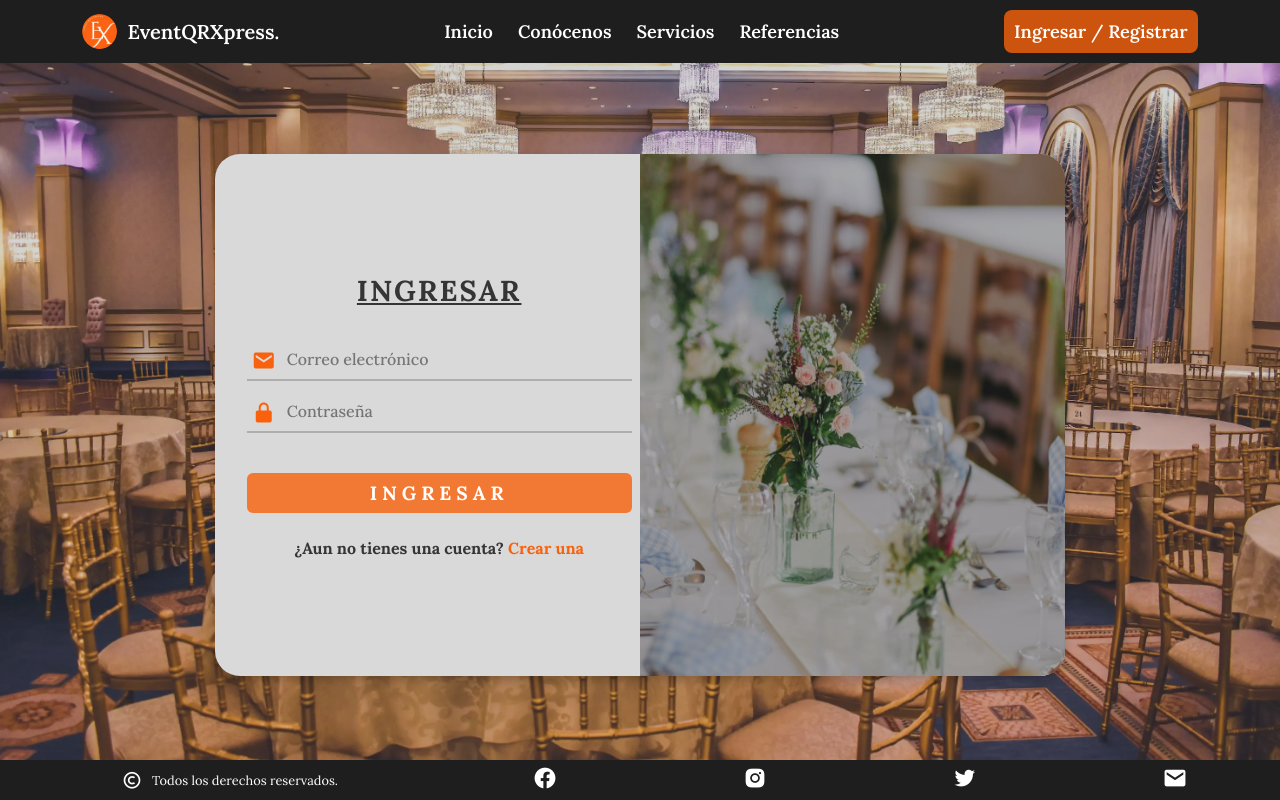
After one commit to Samir-mtz/EventQRExpress, a Flask app: template EventQRExpress code/src/templates/formularioLoginRegister.html in a window 1280 px wide. The commit adds this page. Run offline with Flask 2, Linux system fonts and the light colour scheme; the template is opened without the code that fills it, so the values that code supplies are empty; some libraries are stand-ins or nearby versions.

Commit message:
Pagina 'Formulario Login/Register' faltan validaciones de formularios

```diff
--- /dev/null
+++ b/EventQRExpress code/src/static/css/formularioLoginRegister.css
@@ -0,0 +1,259 @@
+/***********************************************************************************************************************************
+                                                      Cuerpo de la pagina
+***********************************************************************************************************************************/
+body {
+  height: 100vh;
+  width: 100%;
+  background: var(--second-bg-color);
+}
+
+/***********************************************************************************************************************************
+                                                                Seccion FORMULARIO
+***********************************************************************************************************************************/
+
+/* Contenedor de formularios */
+.formularios {
+  position: relative;
+  display: flex;
+  flex-direction: column;
+  align-items: center;
+  justify-content: space-evenly;
+  min-height: calc(100vh - 40px);
+  width: 100%;
+  overflow: hidden;
+}
+
+/* Imagen de fondo de la sección */
+.formularios .imagen-fondo {
+  position: absolute;
+  width: 100%;
+  height: 100%;
+  object-fit: cover;
+  z-index: -1;
+  opacity: 0.8;
+}
+
+/* Contenedor de los formularios */
+.contenedor_formualrios {
+  position: relative;
+  max-width: 850px;
+  width: 95%;
+  background: var(--login-register-bg-color);
+  padding: 20px 15px;
+  box-shadow: 0 5px 10px rgba(0, 0, 0, 0.2);
+  perspective: 2700px;
+  margin-top: 70px;
+  border-radius: 25px;
+}
+
+/* Contenedor de la imagen */
+.contenedor_formualrios .cover {
+  position: absolute;
+  top: 0;
+  left: 50%;
+  height: 100%;
+  width: 50%;
+  z-index: 98;
+  transition: all 1s ease;
+  transform-origin: left;
+  transform-style: preserve-3d;
+}
+
+/* Giro estilo libro */
+.contenedor_formualrios #flip:checked ~ .cover {
+  transform: rotateY(-180deg);
+}
+
+/* Posicionamiento de la imagen del formulario */
+.contenedor_formualrios .cover .front,
+.contenedor_formualrios .cover .back {
+  position: absolute;
+  top: 0;
+  left: 0;
+  height: 100%;
+  width: 100%;
+}
+
+/* Visivilidad de la imagen del formulario */
+.cover .back {
+  backface-visibility: hidden;
+}
+
+/* Fondo opaco de la imagen del formulario */
+.contenedor_formualrios .cover::before,
+.contenedor_formualrios .cover::after {
+  content: "";
+  position: absolute;
+  height: 100%;
+  width: 100%;
+  background: var(--bg-color-hover);
+  opacity: 0.2;
+  z-index: 12;
+  border-radius: 0 25px 25px 0;
+}
+
+/* Opacidad de la imagen del formulario */
+.contenedor_formualrios .cover::after {
+  opacity: 0.3;
+  backface-visibility: hidden;
+}
+
+/* Estilo de la imagen del formulario */
+.contenedor_formualrios .cover img {
+  position: absolute;
+  height: 100%;
+  width: 100%;
+  object-fit: cover;
+  z-index: 10;
+  border-radius: 0 25px 25px 0;
+}
+
+/* COntenedor de ambos formularios */
+.contenedor_formualrios .form-content {
+  display: flex;
+  justify-content: space-evenly;
+  align-items: center;
+  height: 100%;
+}
+
+/* Contenedor de la etiqueta formulario */
+.form-content .login-form,
+.form-content .signup-form {
+  width: calc(100% / 2 - 25px);
+}
+
+/* Titulo del formulario */
+.forms .form-content .title {
+  font-size: 1.8rem;
+  font-weight: 900;
+  color: var(--text-color-form);
+  text-transform: uppercase;
+  text-align: center;
+  letter-spacing: 2px;
+  text-decoration: underline;
+  padding: 20px 0;
+}
+
+/* Contenedor de cada campo del formulario */
+.forms .form-content .input-box {
+  display: flex;
+  flex-direction: column;
+  align-items: flex-start;
+  justify-content: center;
+  min-height: 40px;
+  width: 100%;
+  margin: 10px 0;
+  position: relative;
+}
+
+/* Input de cada campo del formulario */
+.form-content .input-box .contenido_campo {
+  height: 100%;
+  width: 100%;
+  border: none;
+  padding: 10px 0;
+  font-size: 1rem;
+  font-weight: 500;
+  border-bottom: 2px solid rgba(0, 0, 0, 0.2);
+  transition: all 0.3s ease;
+  background: none;
+}
+
+/* Icono del campo */
+.form-content .input-box .contenido_campo i {
+  position: absolute;
+  color: var(--main-color);
+  font-size: 1.5rem;
+  padding-left: 5px;
+}
+
+/* Input de cada campo del formulario */
+.form-content .input-box .contenido_campo input {
+  height: 100%;
+  width: 100%;
+  outline: none;
+  border: none;
+  padding: 0 15px 0 40px;
+  font-size: 16px;
+  font-weight: 500;
+  transition: all 0.3s ease;
+  background: none;
+}
+
+/* Contenedor de los botones */
+.contenedor_botones {
+    padding: 20px 0;
+}
+
+/* Boton del formulario */
+.forms .form-content .btn-form {
+  color: var(--text-color);
+  background: var(--bg-color-button);
+  border: none;
+  border-radius: 6px;
+  cursor: pointer;
+  font-size: 1.2rem;
+  font-weight: 700;
+  letter-spacing: 5px;
+  text-transform: uppercase;
+  transition: all 0.4s ease;
+  display: flex;
+  justify-content: center;
+  align-items: center;
+}
+
+/* Animacion al pasar el cursor por encima */
+.forms .form-content .btn-form:hover {
+  background: var(--main-color);
+}
+
+/* Texto de Crear una/Ingresar */
+.forms .form-content label {
+  color: var(--main-color);
+  cursor: pointer;
+}
+
+/* Animacion al pasar el cursor por encima */
+.forms .form-content label:hover {
+  text-decoration: underline;
+}
+
+/* Texto de la pregunta de los formularios */
+.forms .form-content .login-text,
+.forms .form-content .sign-up-text {
+  text-align: center;
+  margin-top: 25px;
+  font-size: 1rem;
+  font-weight: 700;
+  color: red;
+  color: var(--text-color-form);
+}
+
+/* Checkbox para la animacion de la imagen */
+.contenedor_formualrios #flip {
+  display: none;
+}
+
+/* Acciones responsive */
+@media (max-width: 768px) {
+  /* Se oculta la imagen del formulario */
+  .contenedor_formualrios .cover {
+    display: none;
+  }
+  /* Los campos del formulario pasa a ser el conntenido total */
+  .form-content .login-form,
+  .form-content .signup-form {
+    width: 100%;
+  }
+  /* Fomato libro oculto */
+  .form-content .signup-form {
+    display: none;
+  }
+  /* Acciones para el intercambio de formularios */
+  .contenedor_formualrios #flip:checked ~ .forms .signup-form {
+    display: block;
+  }
+  .contenedor_formualrios #flip:checked ~ .forms .login-form {
+    display: none;
+  }
+}
--- a/EventQRExpress code/src/static/css/general.css
+++ b/EventQRExpress code/src/static/css/general.css
@@ -14,6 +14,7 @@
   --bg-color-hover: #2e2d2de4;
   --third-bg-color: #d1d1d1;
   --fourth-bg-color: #b5b5b5;
+  --login-register-bg-color: #d9d9d9;
   --text-color: #ffffff;
   --text-color-form: #353535;
   --second-text-color: #00a3ff;
--- /dev/null
+++ b/EventQRExpress code/src/static/js/formularioLoginRegistar.js
@@ -0,0 +1,27 @@
+// Función para cambiar el título al hacer clic en las pestañas de Ingresar o Registrar
+function cambiarTituloFormulario(tipo) {
+  if (tipo === "Ingresar") {
+    document.title = "EventQRXpress | Ingresar";
+  } else if (tipo === "Registrar") {
+    document.title = "EventQRXpress | Registrar";
+  } else {
+    document.title = "EventQRXpress";
+  }
+}
+
+// Función para agregar eventos de clic a los enlaces "Ingresa" y "Crear una"
+function agregarEventosClic() {
+  document.getElementById("enlaceIngresar").addEventListener("click", function () {
+    cambiarTituloFormulario("Ingresar");
+  });
+
+  document.getElementById("enlaceRegistrar").addEventListener("click", function () {
+    cambiarTituloFormulario("Registrar");
+  });
+}
+
+// Restaurar el título por defecto al cargar la página
+document.addEventListener("DOMContentLoaded", function () {
+  cambiarTituloFormulario("Ingresar");
+  agregarEventosClic();
+});
--- /dev/null
+++ b/EventQRExpress code/src/templates/formularioLoginRegister.html
@@ -0,0 +1,185 @@
+<!DOCTYPE html>
+<!-- Coding By CodingNepal - www.codingnepalweb.com -->
+<html lang="en">
+
+<head>
+  <!-- Metadatos -->
+  <meta charset="UTF-8">
+  <meta name="viewport" content="width=device-width, initial-scale=1.0">
+  <!-- Favicon -->
+  <link rel="icon" type="image/png" href="../static/img/logo.png">
+  <!-- Titulo de la pagina en la pestaña -->
+  <title>EventQRXpress </title>
+  <!-- Estilos CSS -->
+  <link rel="stylesheet" href="../static/css/general.css">
+  <link rel="stylesheet" href="../static/css/headerGeneral.css">
+  <link rel="stylesheet" href="../static/css/formularioLoginRegister.css">
+  <link rel="stylesheet" href="../static/css/footerGeneral.css">
+  <!-- Box-Icons -->
+  <link href='https://unpkg.com/boxicons@2.1.4/css/boxicons.min.css' rel='stylesheet'>
+  <!-- Scripts -->
+  <script src="../static/js/formularioLoginRegistar.js" defer></script>
+</head>
+
+<body>
+  <!-- Encabezado de la pagina -->
+  <header>
+    <nav class="navbar">
+      <i class='bx bx-menu hamburger-btn'></i>
+      <!-- <span class="hamburger-btn material-symbols-rounded">menu</span> -->
+      <a href="#" class="logo">
+        <img src="../static/img/logo.png" alt="logo">
+        <h2>EventQRXpress.</h2>
+      </a>
+      <ul class="links">
+        <!-- Boton para cerrar -->
+        <i class='bx bx-x close-btn'></i>
+        <!-- Links a secciones de la pagina -->
+        <li><a href="./landingPage.html#inicio">Inicio</a></li>
+        <li><a href="./landingPage.html#conocenos">Conócenos</a></li>
+        <li><a href="./landingPage.html#servicios">Servicios</a></li>
+        <li><a href="./landingPage.html#referencias">Referencias</a></li>
+      </ul>
+      <!-- Boton para abrir formulario de login/register -->
+      <a class="login-btn" href="#">Ingresar / Registrar</a>
+    </nav>
+  </header>
+
+  <!-- Contendo de la pagina -->
+  <main>
+
+    <!-- Seccion de FORMULARIOS -->
+    <section class="formularios" id="formularios">
+      <!-- Imagen de fondo -->
+      <img class="imagen-fondo" src="../static/img/fondo03.webp" alt="Fondo 3">
+
+      <!-- Contenedor de los formularios -->
+      <div class="contenedor_formualrios">
+        <!-- Checkbox para activar y desactivar la animacion tipo libro -->
+        <input type="checkbox" id="flip">
+        <!-- Seleccion de imagenes para el formulario -->
+        <div class="cover">
+          <div class="front">
+            <img src="../static/img/saoln02.webp" alt="Salon 02">
+          </div>
+          <div class="back">
+            <img src="../static/img/saoln02.webp" alt="Salon 02">
+          </div>
+        </div>
+
+        <!-- Formulario de ingresar -->
+        <div class="forms">
+          <div class="form-content">
+            <div class="login-form">
+              <!-- Titulo del formulario -->
+              <div class="title">Ingresar</div>
+              <!-- Formulario -->
+              <form action="#">
+                <div class="input-boxes">
+                  <!-- Campo para CORREO ELECTRONICO-->
+                  <div class="input-box">
+                    <div class="contenido_campo">
+                      <i class='bx bxs-envelope'></i>
+                      <input type="text" placeholder="Correo electrónico" required>
+                    </div>
+                    <!-- <span>Error</span> -->
+                  </div>
+                  <!-- Campo para CONTRASEÑA -->
+                  <div class="input-box">
+                    <div class="contenido_campo">
+                      <i class='bx bxs-lock-alt'></i>
+                      <input type="text" placeholder="Contraseña" required>
+                    </div>
+                    <!-- <span>Error</span> -->
+                  </div>
+                </div>
+                <div class="contenedor_botones">
+                  <!-- Boton del formulario -->
+                  <button class="btn-form input-box">Ingresar</button>
+                  <!-- Pregunta del formulario -->
+                  <div class="text sign-up-text">¿Aun no tienes una cuenta? <label for="flip" id="enlaceRegistrar">Crear una</label></div>
+                </div>
+              </form>
+            </div>
+
+            <!-- Formulario de registro -->
+            <div class="signup-form">
+              <!-- Titulo del formulario -->
+              <div class="title">Registrar</div>
+              <!-- Formulario -->
+              <form action="#">
+                <div class="input-boxes">
+                  <!-- Campo para NOMBRE DE USUARIO -->
+                  <div class="input-box">
+                    <div class="contenido_campo">
+                      <i class='bx bxs-user'></i>
+                      <input type="text" placeholder="Nombre de usuario" required>
+                    </div>
+                    <!-- <span>Error</span> -->
+                  </div>
+                  <!-- Campo para CORREO ELECTRONICO-->
+                  <div class="input-box">
+                    <div class="contenido_campo">
+                      <i class='bx bxs-envelope'></i>
+                      <input type="text" placeholder="Correo electrónico" required>
+                    </div>
+                    <!-- <span>Error</span> -->
+                  </div>
+                  <!-- Campo para TELEFONO -->
+                  <div class="input-box">
+                    <div class="contenido_campo">
+                      <i class='bx bxs-phone'></i>
+                      <input type="text" placeholder="Telefóno" required>
+                    </div>
+                    <!-- <span>Error</span> -->
+                  </div>
+                  <!-- Campo para CONTRASEÑA -->
+                  <div class="input-box">
+                    <div class="contenido_campo">
+                      <i class='bx bxs-lock-alt'></i>
+                      <input type="text" placeholder="Contraseña" required>
+                    </div>
+                    <!-- <span>Error</span> -->
+                  </div>
+                  <!-- Campo para CONFIRMAR CONTRASEÑA -->
+                  <div class="input-box">
+                    <div class="contenido_campo">
+                      <i class='bx bxs-lock-alt'></i>
+                      <input type="text" placeholder="Confirmar contraseña" required>
+                    </div>
+                    <!-- <span>Error</span> -->
+                  </div>
+                </div>
+                <div class="contenedor_botones">
+                  <!-- Boton del formulario -->
+                  <button class="btn-form input-box">Registar</button>
+                  <!-- Pregunta del formulario -->
+                  <div class="text sign-up-text">¿Ya tienes una cuenta? <label for="flip" id="enlaceIngresar">Ingresa</label></div>
+                </div>
+              </form>
+            </div>
+          </div>
+        </div>
+      </div>
+    </section>
+
+  </main>
+
+  <!-- Pie de la pagina -->
+  <footer class="footer">
+    <!-- Texto del Copyright -->
+    <p class="derechos">
+      <i class='bx bx-copyright'></i>Todos los derechos reservados.
+    </p>
+    <!-- Redes sociales -->
+    <p class="redes">
+      <a href="https://www.facebook.com/" target="_blank"><i class='bx bxl-facebook-circle'></i></a>
+      <a href="https://www.instagram.com/" target="_blank"><i class='bx bxl-instagram-alt'></i></a>
+      <a href="https://twitter.com/" target="_blank"><i class='bx bxl-twitter'></i></a>
+      <a href="https://outlook.office.com/" target="_blank"><i class='bx bxs-envelope'></i></a>
+    </p>
+  </footer>
+
+</body>
+
+</html>
```
